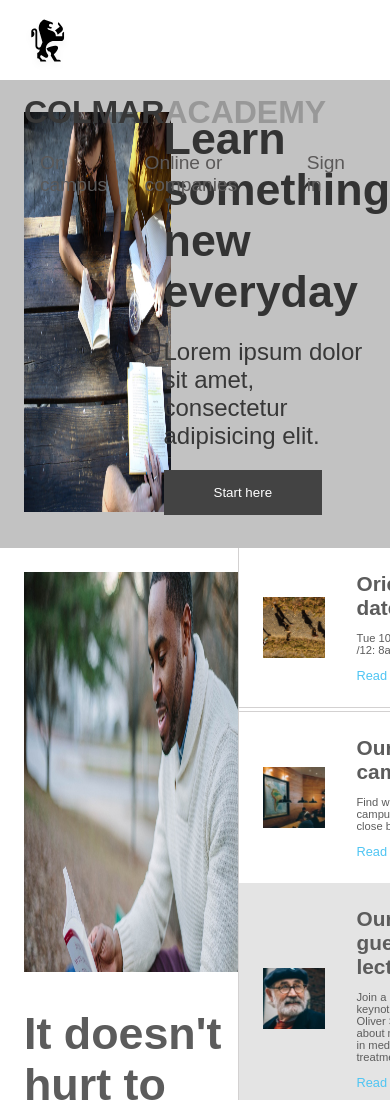
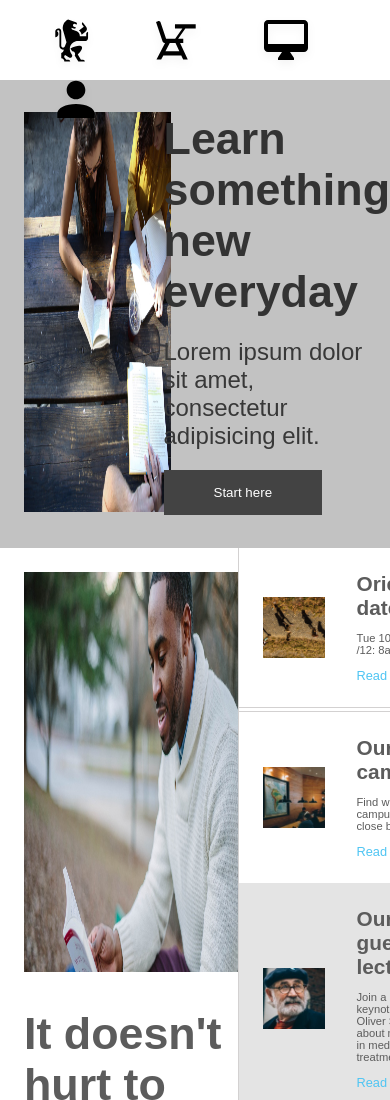
Before and after one commit to christian99-nsue/colmar-academy, a plain HTML site: page index.html in a window 390 px wide. Shown: the top 1100 px of the page. Drawn offline with Linux system fonts and the light colour scheme.

Commit message:
Header part of the mobile complete

```diff
--- a/index.html
+++ b/index.html
@@ -8,7 +8,7 @@
 </head>
 <body>
     <header>
-        <nav>
+        <nav id="desktop">
             <img src="resources/images/ic-logo.svg" alt="">
             <h2>colmar<span>academy</span></h2>
             <ul>
@@ -16,6 +16,12 @@
                 <li><a href="">Online or companies</a></li>
                 <li><a href="">Sign in</a></li>
             </ul>
+        </nav>
+        <nav id="mobile">
+            <a href="#"><img src="resources/images/ic-logo.svg" alt=""></a>
+            <a href="#"><img src="resources/images/ic-on-campus.svg" alt=""></a>
+            <a href="#"><img src="resources/images/ic-online.svg" alt=""></a>
+            <a href="#"><img src="resources/images/ic-login.svg" alt=""></a>
         </nav>
     </header>
     <main>
--- a/resources/css/style.css
+++ b/resources/css/style.css
@@ -17,44 +17,55 @@ header{
     top: 0;
     width: 100%;
 }
-/*nav*/
-nav {
+/*nav-desktop*/
+#desktop {
     background-color: white;
     margin-bottom: 1rem;
 }
-/*logo*/
-nav img{
+/*logo-desktop*/
+#desktop img{
     height: 3.5rem;
     width: auto;
     float: left;
     margin-bottom: 1rem;
 }
-nav h2{
+#desktop h2{
     float: left;
     text-transform: uppercase;
     color: rgb(55, 55, 55);
     font-size: 2rem;
     line-height: 1.5;
 }
-nav span{
+#desktop span{
     color: rgb(152, 152, 152);
 }
-/*nav links*/
-nav ul{
+/*nav-desktop-links*/
+#desktop ul{
     float: right;
     display: flex;
     margin-top: 1rem;
     margin-bottom: 1.25rem;
     list-style: none;
 }
-nav ul li{
+#desktop ul li{
     margin-left: 1rem;
     margin-right: 1rem;
 }
-nav ul li a{
+#desktop ul li a{
     color: rgb(91, 89, 89);
     text-decoration: none;
     font-size: 1.2rem;
+}
+/*nav-mobile*/
+#mobile{
+    background-color: white;
+    height: 4rem;
+    width: 100%;
+}
+#mobile a img{
+    height: 3.5rem;
+    margin-left: 1.5rem;
+    margin-right: 1.5rem;
 }
 /*main*/
 .main{
@@ -297,3 +308,9 @@ footer span{
     float: right;
     margin-right: 1rem;
 }
+
+@media only screen and (max-width:520px){
+    #desktop{
+        display: none;
+    }
+}
```
